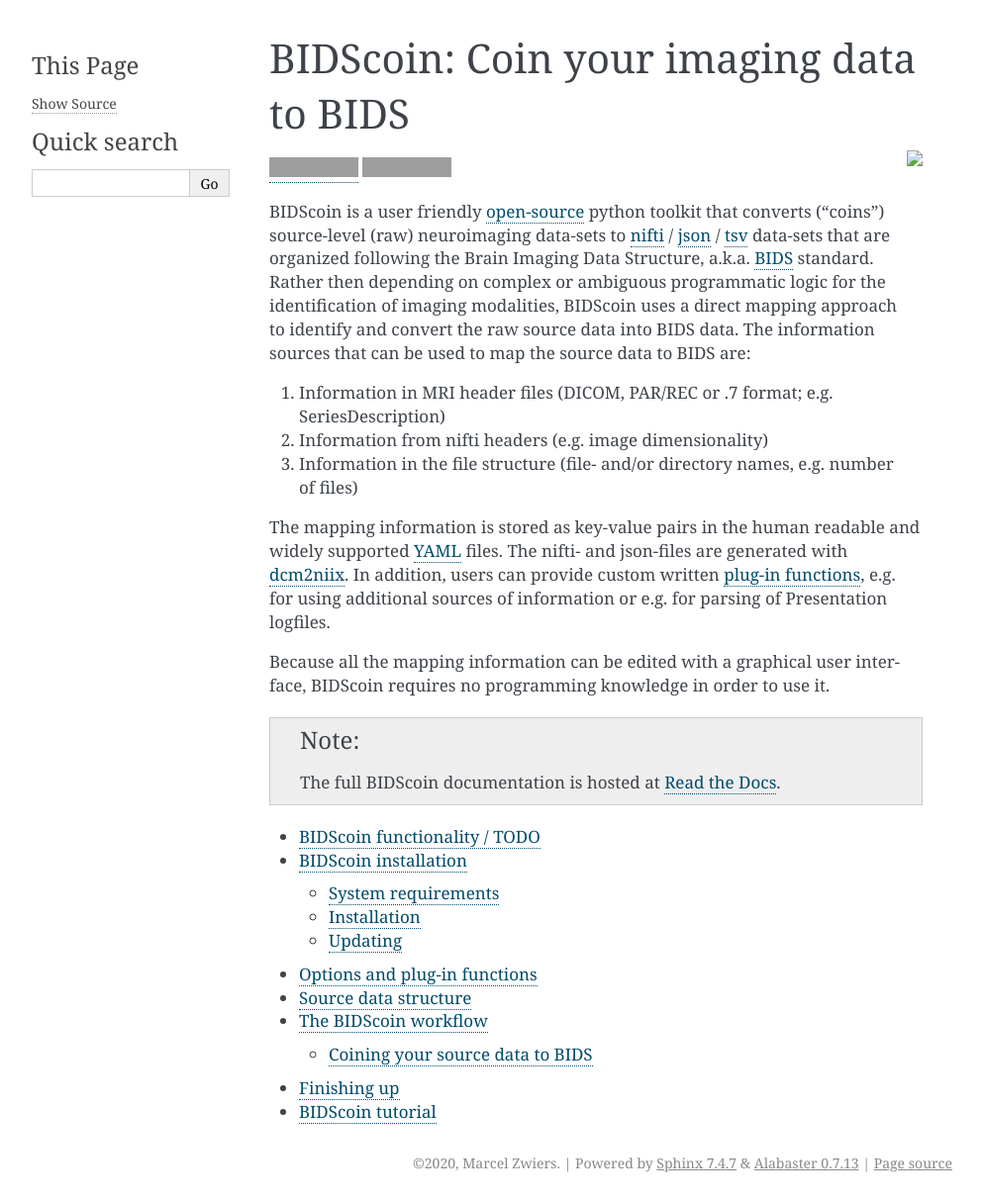
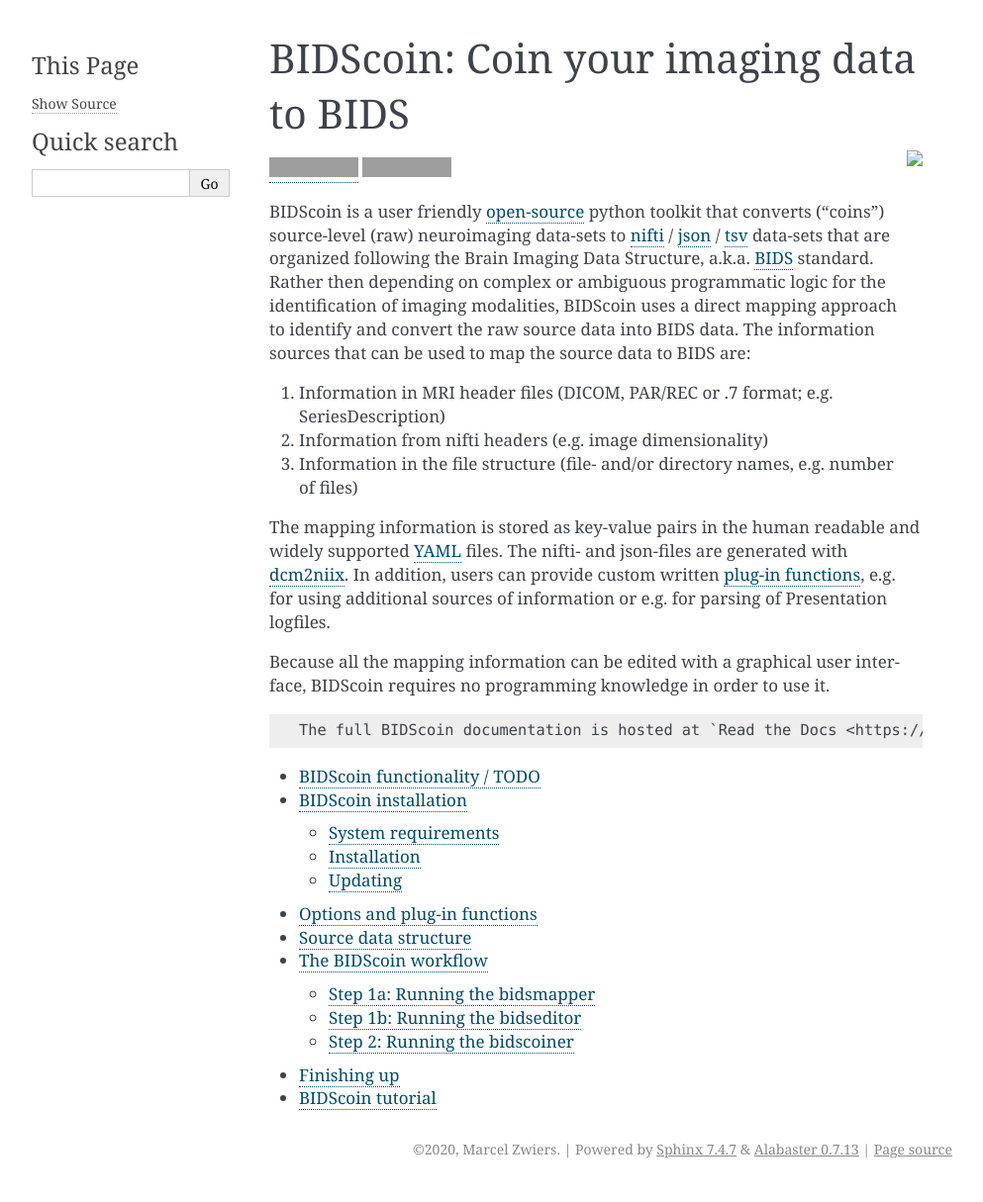
Before and after one commit to Donders-Institute/bidscoin, a Sphinx documentation site: the page built from docs/index.rst, in a window 1280 px wide. Shown: the whole page at 99% size, without its empty margins (148-1141 px from the left). Built offline with Sphinx 7.4.7, drawn with Linux system fonts in a browser that asks for light colours; some of the changed lines change nothing that is shown; grey boxes are pictures that could not be loaded.

Commit message:
Restructure documentation for readthedocs

```diff
--- a/README.rst
+++ b/README.rst
@@ -38,7 +38,9 @@
 interface, BIDScoin requires no programming knowledge in order to use
 it.
 
-.. note:: The full BIDScoin documentation is hosted at `Read the Docs <https://bidscoin.readthedocs.io>`__.
+::
+
+   The full BIDScoin documentation is hosted at `Read the Docs <https://bidscoin.readthedocs.io>`__.
 
 .. |PyPI version| image:: https://badge.fury.io/py/bidscoin.svg
    :target: https://badge.fury.io/py/bidscoin
--- a/docs/workflow.rst
+++ b/docs/workflow.rst
@@ -1,8 +1,5 @@
 The BIDScoin workflow
 =====================
-
-Coining your source data to BIDS
-~~~~~~~~~~~~~~~~~~~~~~~~~~~~~~~~
 
 Having an organized source data folder, the actual data-set conversion
 to BIDS is performed by the `(1a) <#step-1a-running-the-bidsmapper>`__
@@ -23,7 +20,7 @@
     bidscoiner sourcefolder bidsfolder
 
 Step 1a: Running the bidsmapper
-^^^^^^^^^^^^^^^^^^^^^^^^^^^^^^^
+~~~~~~~~~~~~~~~~~~~~~~~~~~~~~~~
 
 ::
 
@@ -97,7 +94,7 @@
     needs.
 
 Step 1b: Running the bidseditor
-^^^^^^^^^^^^^^^^^^^^^^^^^^^^^^^
+~~~~~~~~~~~~~~~~~~~~~~~~~~~~~~~
 
 ::
 
@@ -216,7 +213,7 @@
 tool.
 
 Step 2: Running the bidscoiner
-^^^^^^^^^^^^^^^^^^^^^^^^^^^^^^
+~~~~~~~~~~~~~~~~~~~~~~~~~~~~~~
 
 ::
 
```
